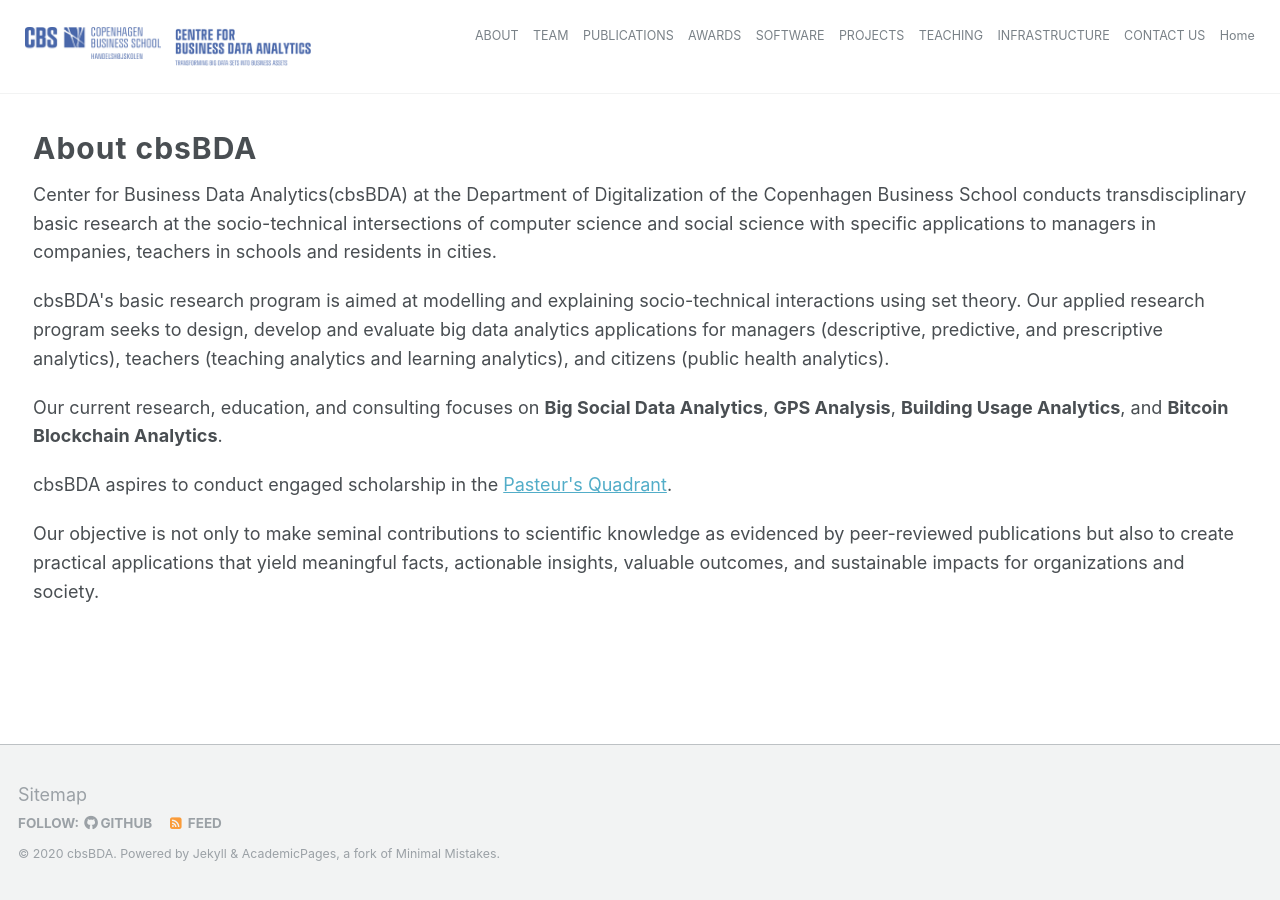
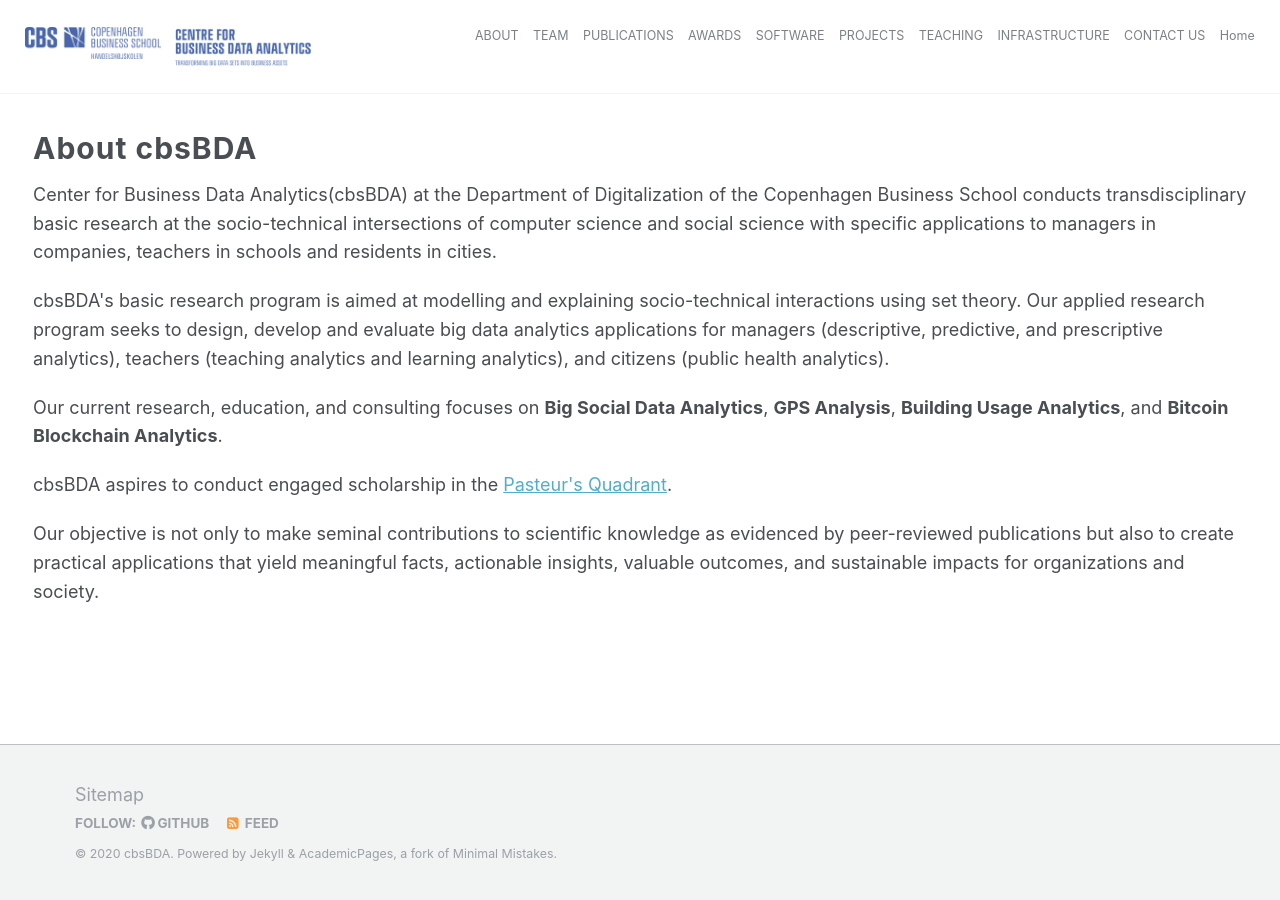
Before and after one commit to cbsBDA/cbsBDA-homepage, a Jekyll site: the page built from index.md, in a window 1280 px wide. Built offline with Jekyll 4.4.1, drawn with Linux system fonts in a browser that asks for light colours; nearby versions of some CDN libraries; our own code applies the rules of GitHub Pages for plain Markdown files.

Commit message:
Update _custom.scss

```diff
--- a/_sass/_custom.scss
+++ b/_sass/_custom.scss
@@ -125,6 +125,12 @@ img {
   max-width:100%;
 }
 // Nave style
+.masthead__inner-wrap.nav{
+  padding: 0px 5px;
+}
+.page__footer footer{
+  padding: 0 75px 2em;
+}
 .masthead__menu-item.logo{
   max-width: 150px;
 }
```
